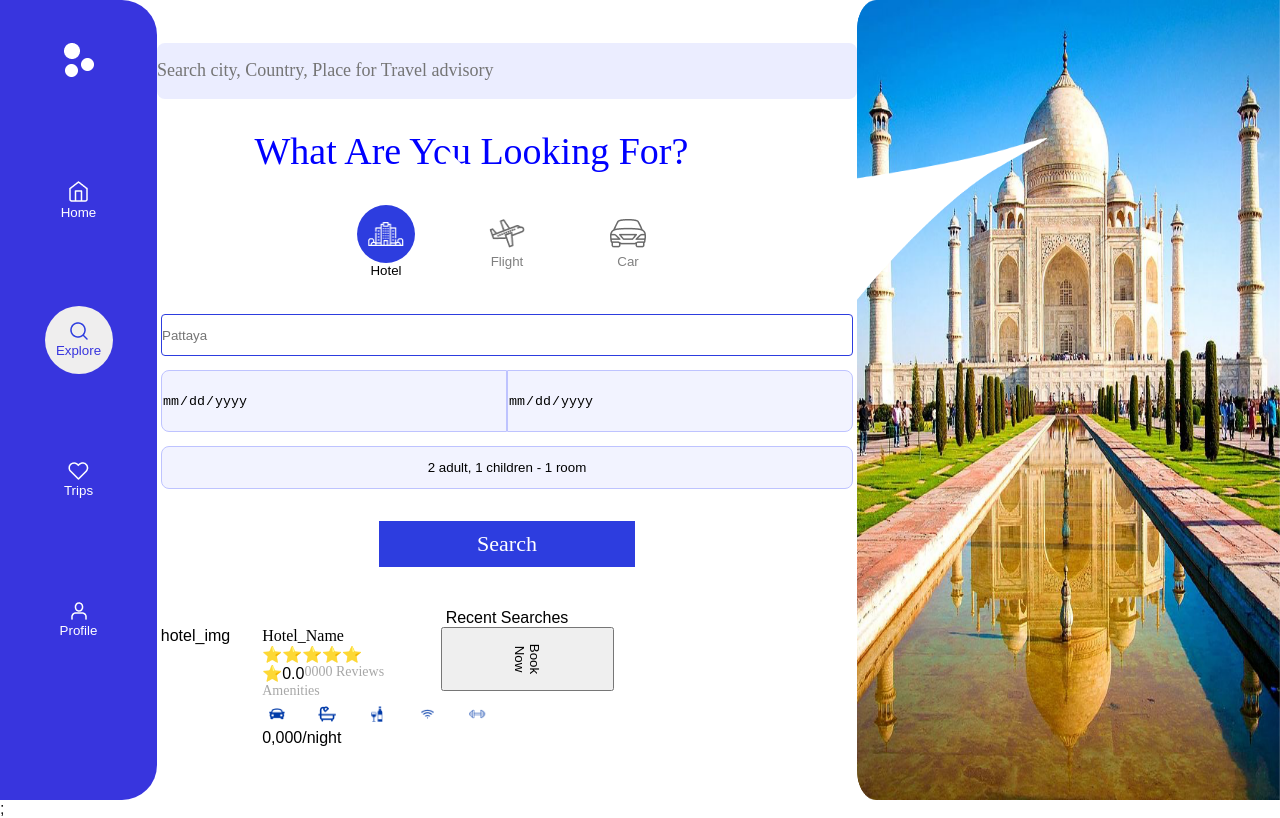
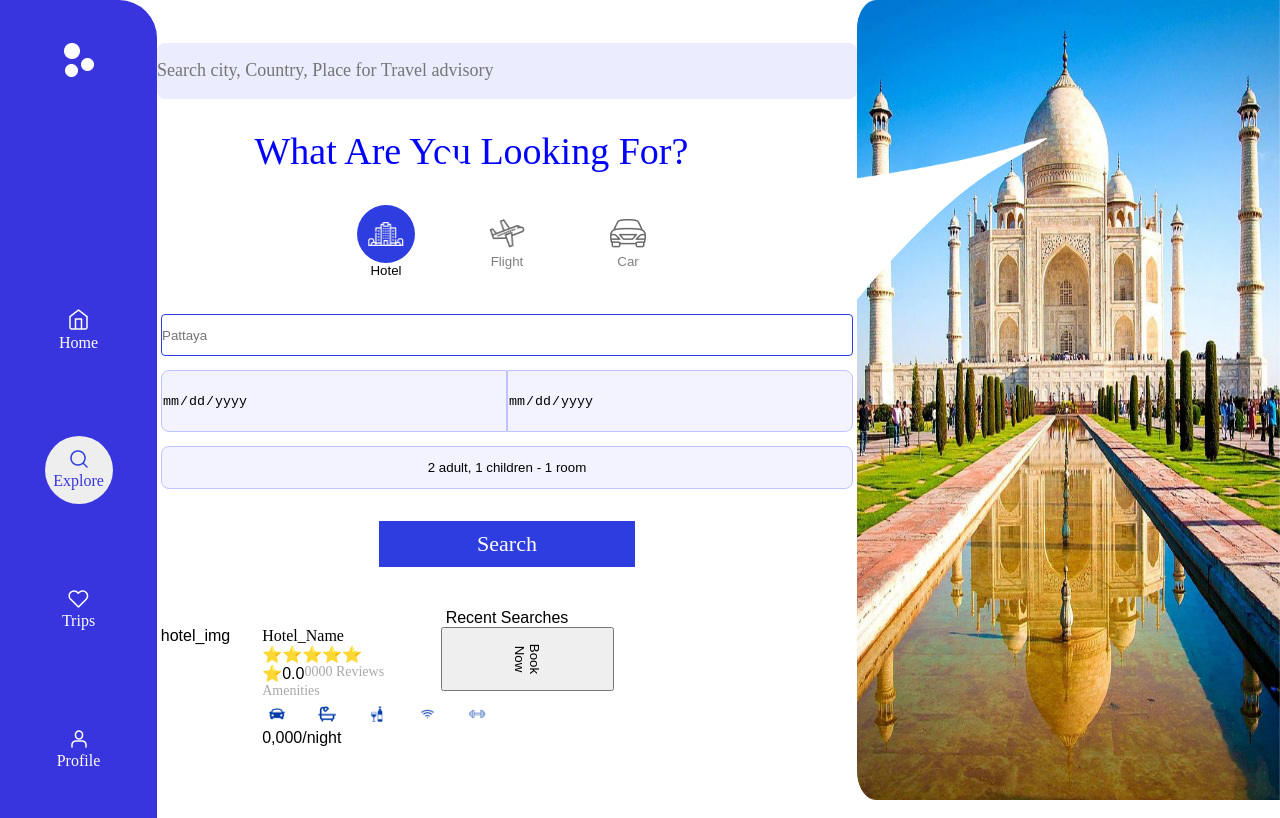
Before and after one commit to paicit0/hotel-front, a Next.js app: page / in a window 1280 px wide. Built offline with nearby package versions, Linux system fonts and the light colour scheme.

Commit message:
style: adjust sidebar dimensions and button styles for consistency

```diff
--- a/src/styles/Sidebar.module.css
+++ b/src/styles/Sidebar.module.css
@@ -7,19 +7,21 @@
     justify-content: center;
     align-items: center;
     gap: 72px;
-    height: 100vh;
+    height: 1080px;
     width: 157px;
     background-color: #3835de;
     overflow-x: hidden;
-    padding-top: 20px;
-    border-top-right-radius: 35px;
-    border-bottom-right-radius: 35px;
+    border-top-right-radius: 38px;
+    border-bottom-right-radius: 38px;
   }
   .sidebarButton {
     width: 68px;
     height: 68px;
     border: none;
     background: none;
+    font-size: 16px;
+    font-family: Poppins;
+    font-weight: 400;
     color: white;
   }
   .sidebarButtonSelected {
@@ -27,7 +29,10 @@
     height: 68px;
     border: none;
     border-radius: 100%;
-    background: #EFEEEE;
+    background: #efeeee;
+    font-size: 16px;
+    font-family: Poppins;
+    font-weight: 400;
     color: #3835de;
   }
   .sidebarButton:hover {
```
